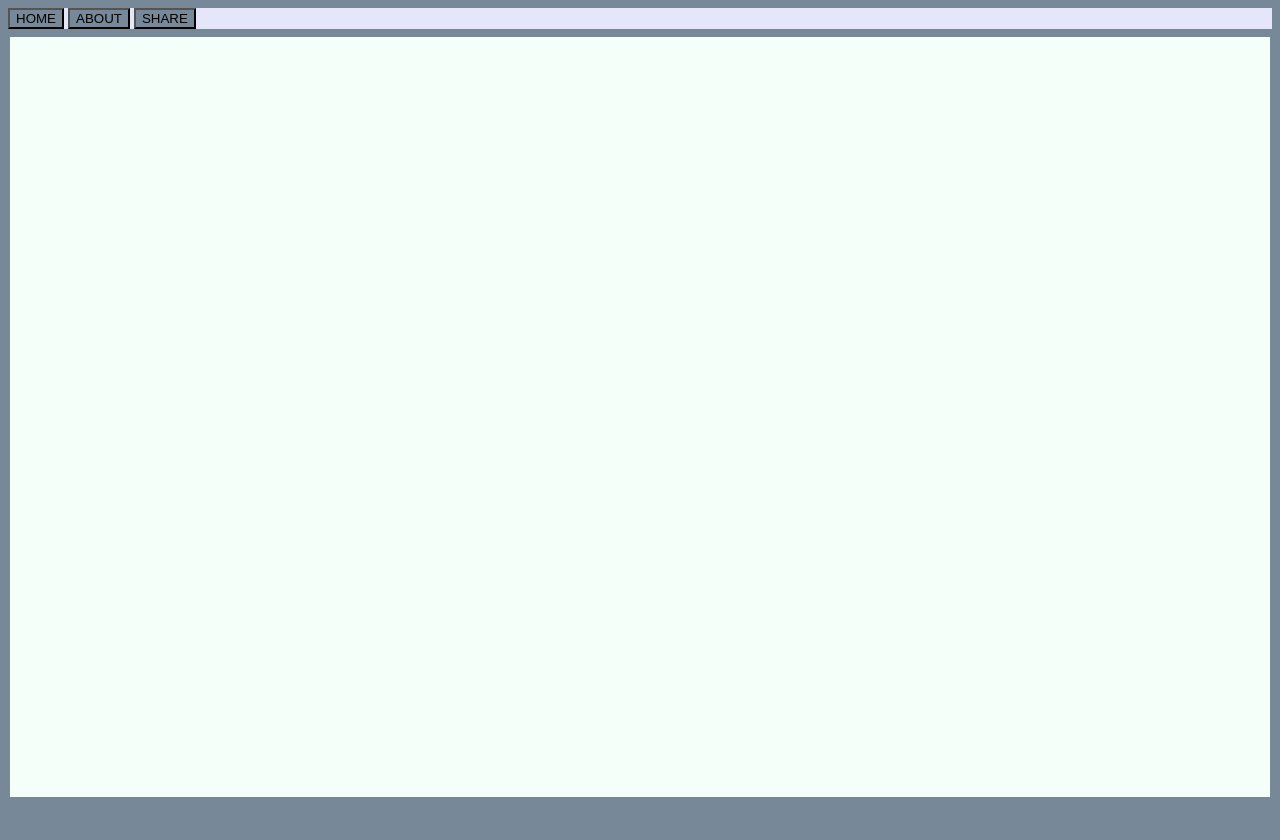
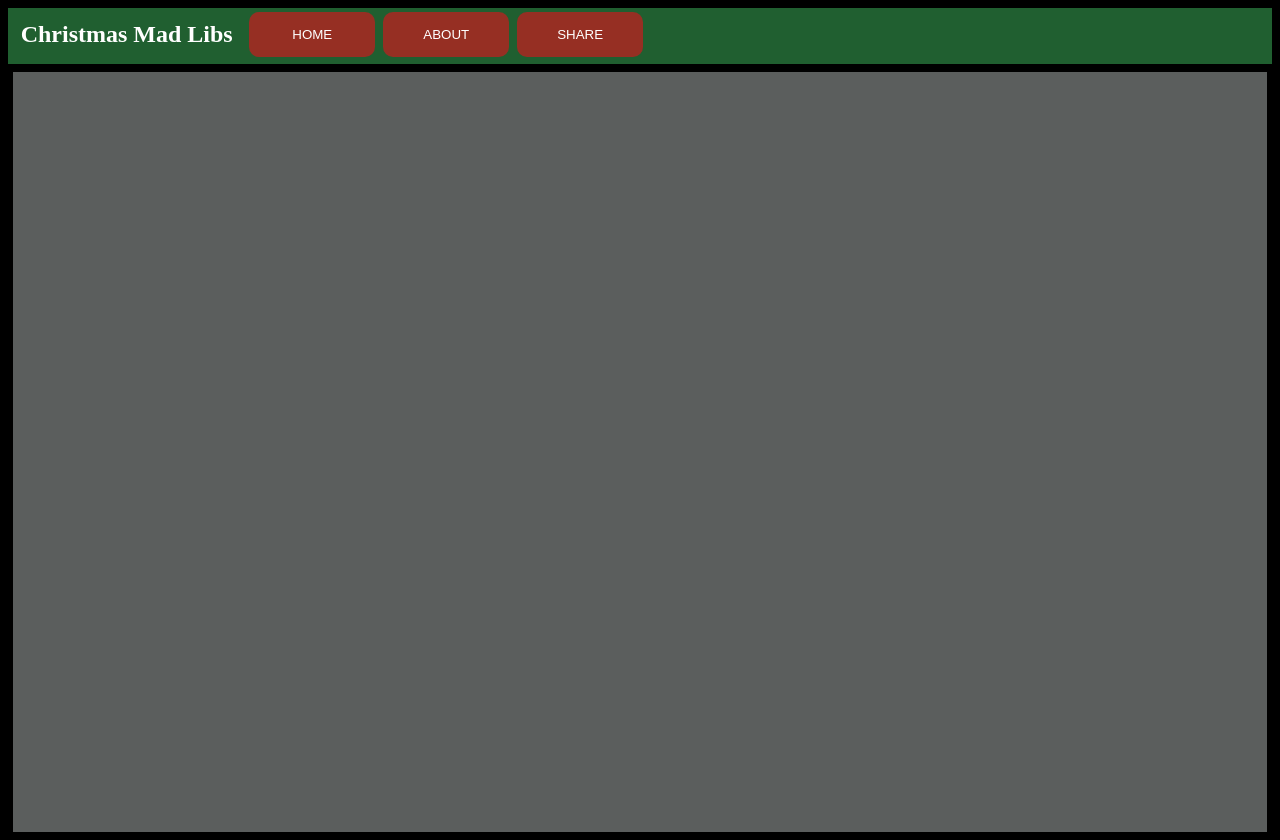
Before and after one commit to Langelozzi/mad-libs-website, a plain HTML site: page index.html in a window 1280 px wide. Before the commit the page ends 805 px from the top, so only its background shows below. Drawn offline with Linux system fonts and the light colour scheme.

Commit message:
Completed CSS for navbar

```diff
--- a/index.html
+++ b/index.html
@@ -9,6 +9,7 @@
 </head>
 <body>
     <nav id="navbar">
+        <h1 id="title">Christmas Mad Libs</h1>
         <button class="navbutton" id="home">HOME</button>
         <button class="navbutton" id="about">ABOUT</button>
         <button class="navbutton" id="share">SHARE</button>
--- a/styles.css
+++ b/styles.css
@@ -1,20 +1,46 @@
 * {
-    background-color: lightslategray;
+    background-color: rgb(0, 0, 0);
 }
 
 #navbar {
     width: 100%;
-    background-color: lavender;
+    height: 7vh;
+    background-color: rgb(32, 95, 48);
+    display: flex;
 }
 
 #main {
-    background-color: mintcream;
-    width: 98.5vw;
+    background-color: rgb(91, 94, 93);
+    width: 98vw;
     height: 95vh;
     margin: auto;
     margin-top: 1vh;
 }
 
 .navbutton {
+    position: relative;
+    width: 10%;
+    height: 80%;
+    margin: 0.3%;
+    border-radius: 10px;
+    border: none;
+    background-color: rgb(150, 47, 35);
+    color: white;
+}
 
+.navbutton:hover {
+    background-color: red;
+    cursor: pointer;
 }
+
+#share {
+    position: relative;
+    float: right;
+}
+
+#title {
+    position: relative;
+    color: white;
+    background-color: rgb(32, 95, 48);
+    margin: 1%;
+}
```
